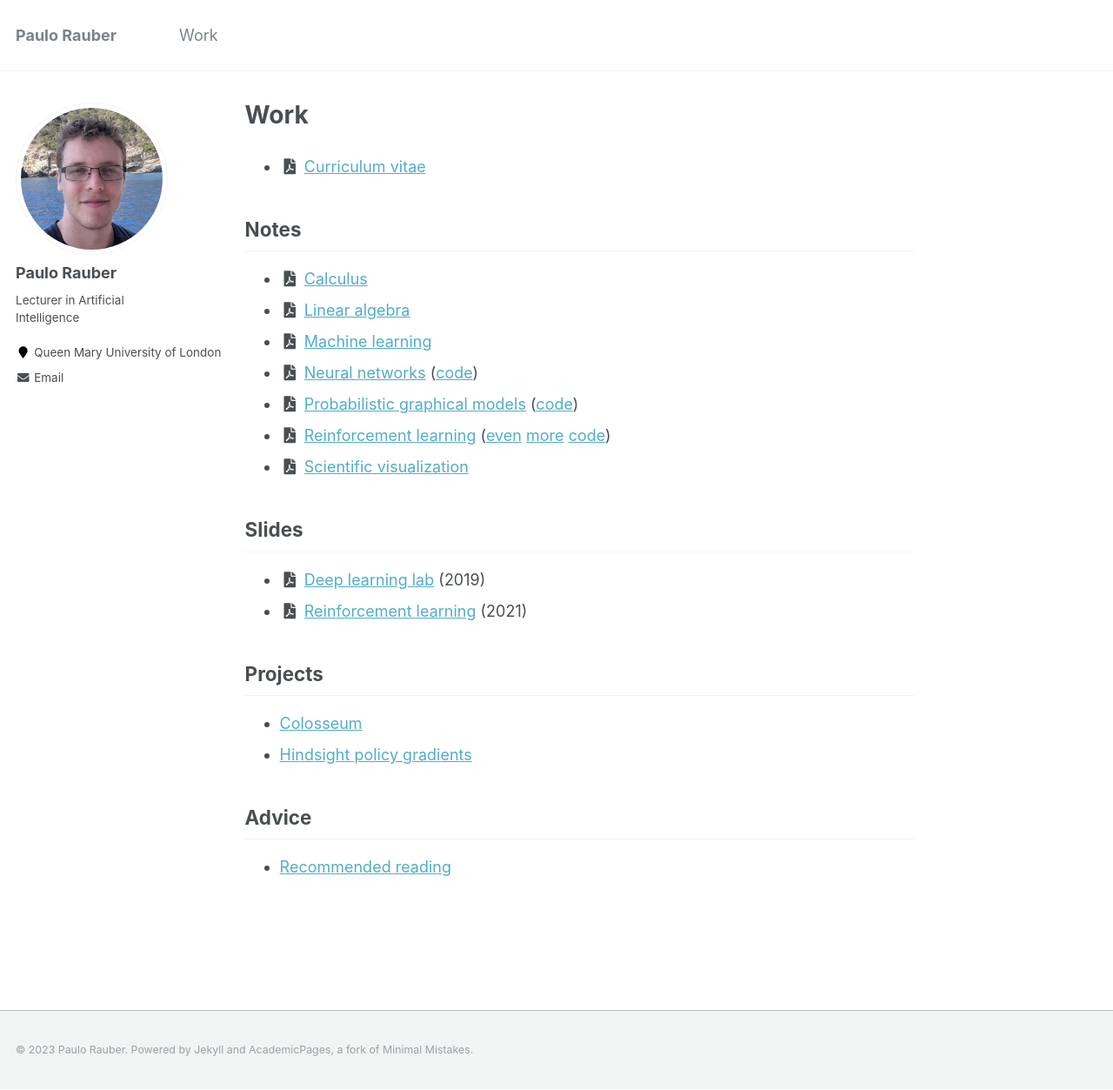
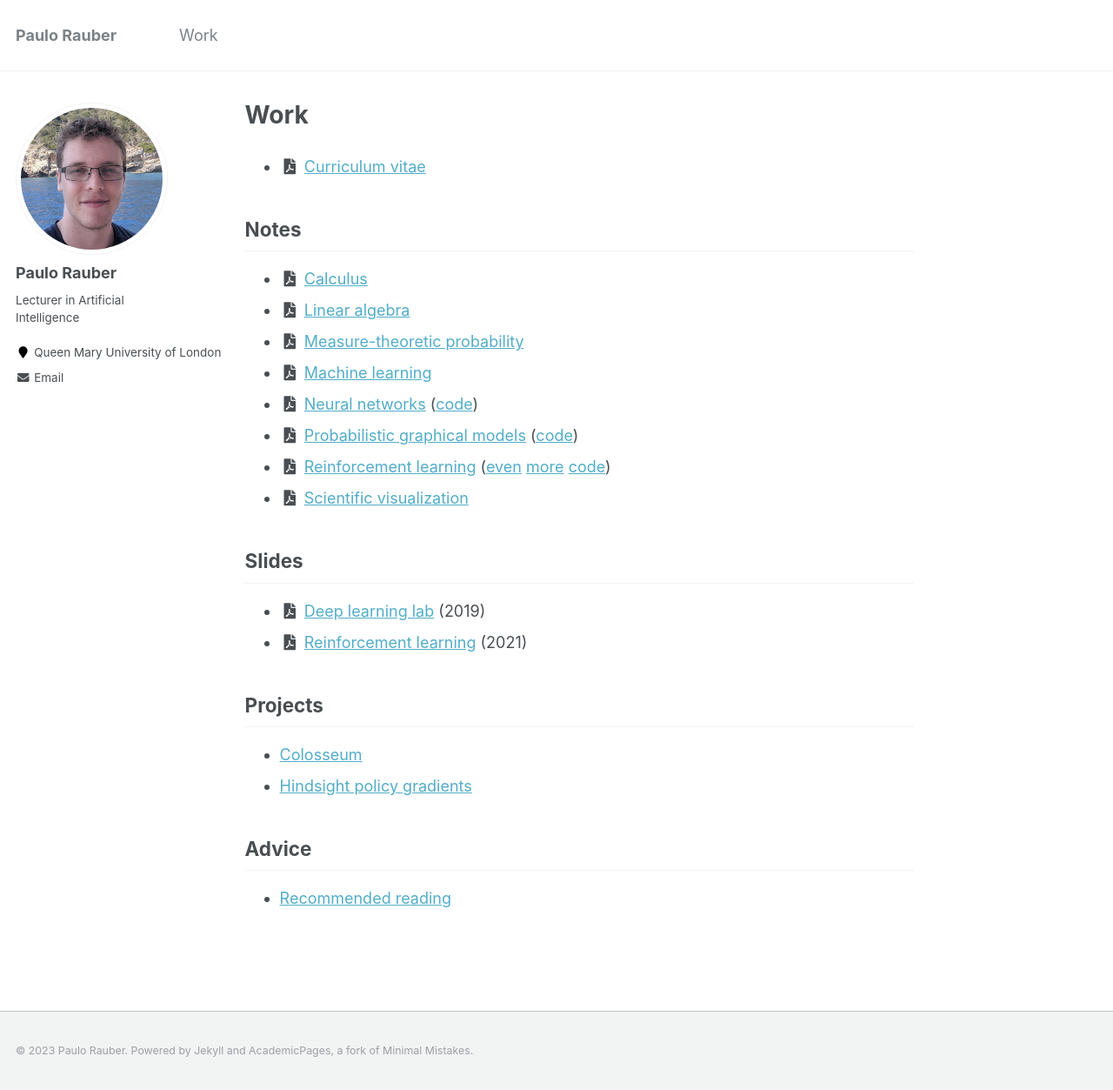
Before and after one commit to paulorauber/paulorauber.github.io, a Jekyll site: the page built from _pages/work.md, in a window 1280 px wide and 1253 px high. Shown: the whole window at 87% size. Built offline with Jekyll 4.4.1, drawn with Linux system fonts in a browser that asks for light colours.

Commit message:
Updated notes

```diff
--- a/_pages/work.md
+++ b/_pages/work.md
@@ -12,6 +12,7 @@ redirect_from:
 
 * <i class="fas fa-fw fa-file-pdf" aria-hidden="true"></i> [Calculus](/files/notes/calculus.pdf)
 * <i class="fas fa-fw fa-file-pdf" aria-hidden="true"></i> [Linear algebra](/files/notes/linear_algebra.pdf)
+* <i class="fas fa-fw fa-file-pdf" aria-hidden="true"></i> [Measure-theoretic probability](/files/notes/probability.pdf)
 * <i class="fas fa-fw fa-file-pdf" aria-hidden="true"></i> [Machine learning](/files/notes/machine_learning.pdf)
 * <i class="fas fa-fw fa-file-pdf" aria-hidden="true"></i> [Neural networks](/files/notes/neural_networks.pdf) ([code](https://github.com/paulorauber/nn))
 * <i class="fas fa-fw fa-file-pdf" aria-hidden="true"></i> [Probabilistic graphical models](/files/notes/probabilistic_graphical_models.pdf) ([code](https://github.com/paulorauber/pgm))
```
Also changed, not shown: 2 other files.
